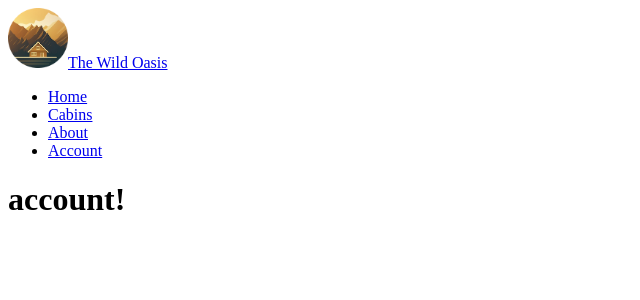
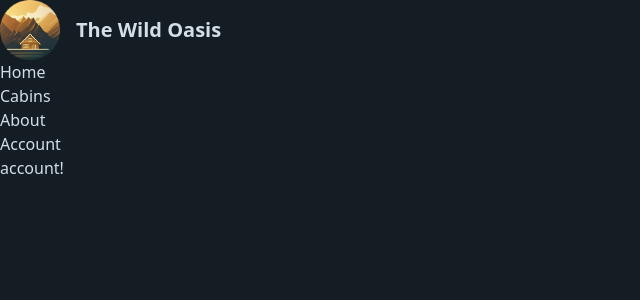
Before and after one commit to RezaRahimi166/the-wild-osis-website, a Next.js app: page /account in a window 1280 px wide. Shown: the top 300 px of the page, without its empty margins (0-640 px from the left). Built offline with nearby package versions, Linux system fonts and the light colour scheme.

Commit message:
instaling reacicons && dding fonts

```diff
--- a/app/about/page.js
+++ b/app/about/page.js
@@ -1,3 +1,7 @@
+export const metadata = {
+  title: "About",
+};
+
 export default function Page() {
   return <h1>about!</h1>;
 }
--- a/app/account/page.js
+++ b/app/account/page.js
@@ -1,3 +1,7 @@
+export const metadata = {
+  title: "Account",
+};
+
 export default function Page() {
   return <h1>account!</h1>;
 }
--- a/app/cabins/page.js
+++ b/app/cabins/page.js
@@ -1,3 +1,7 @@
+export const metadata = {
+  title: "Cabins",
+};
+
 export default async function Page() {
   return (
     <div>
--- a/app/layout.js
+++ b/app/layout.js
@@ -1,14 +1,28 @@
 import Logo from "./_components/Logo";
 import Navigation from "./_components/Navigation";
+import "@/app/_styles/globals.css";
+
+import { Josefin_Sans } from "next/font/google";
+const josefin = Josefin_Sans({
+  subsets: ["latin"],
+  display: "swap",
+});
 
 export const metadata = {
-  title: "The Wild Oasis",
+  title: {
+    template: "%s | The Wild Oasis",
+    default: "Welcome / The Wild Oasis",
+  },
+  description:
+    "Luxurios cabin hotel , located in the heart of italyain dolomits, surrounded by beatiful mountains and oceans",
 };
 
 export default function RootLayout({ children }) {
   return (
     <html lang="en">
-      <body>
+      <body
+        className={`${josefin.className}min-h-screen text-primary-100 bg-primary-950`}
+      >
         <header>
           <Logo />
           <Navigation />
--- a/app/loading.js
+++ b/app/loading.js
@@ -1,3 +1,3 @@
-export function Loading() {
+export default function Loading() {
   return <div>loading</div>;
 }
--- a/tailwind.config.js
+++ b/tailwind.config.js
@@ -8,8 +8,32 @@
   theme: {
     extend: {
       colors: {
-        background: "var(--background)",
-        foreground: "var(--foreground)",
+        primary: {
+          50: "#E1E8EF",
+          100: "#D4DEE7",
+          200: "#B7C7D7",
+          300: "#99B0C7",
+          400: "#7C99B6",
+          500: "#5E82A6",
+          600: "#4C6B8A",
+          700: "#3C546C",
+          800: "#2C3D4F",
+          900: "#1B2631",
+          950: "#141C24",
+        },
+        accent: {
+          50: "#FAF5F0",
+          100: "#F4ECE1",
+          200: "#E8D6BF",
+          300: "#DDC2A2",
+          400: "#D2AF84",
+          500: "#C69963",
+          600: "#B78343",
+          700: "#926835",
+          800: "#6C4D28",
+          900: "#4B351B",
+          950: "#382814",
+        },
       },
     },
   },
```
Also changed, not shown: app/_styles/globals.css (+5 -5 lines), package.json (+6 -5 lines), app/icon.png (added), 1 other file (tests, documents, lock files or other folders).
